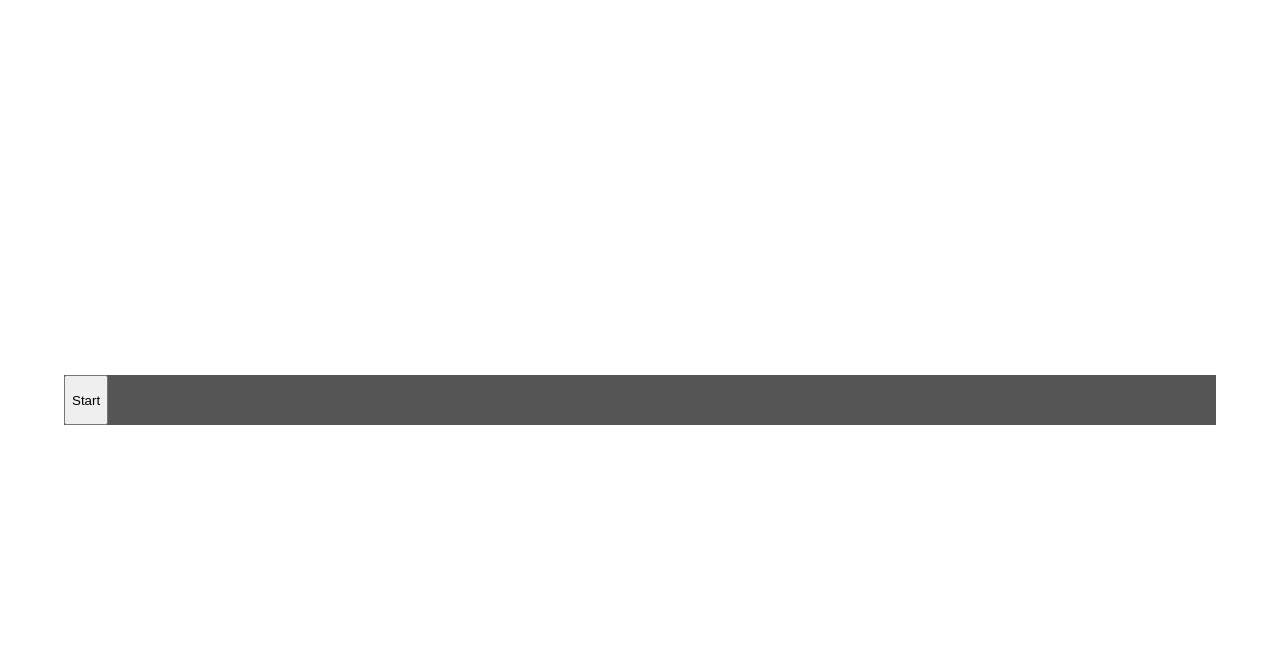
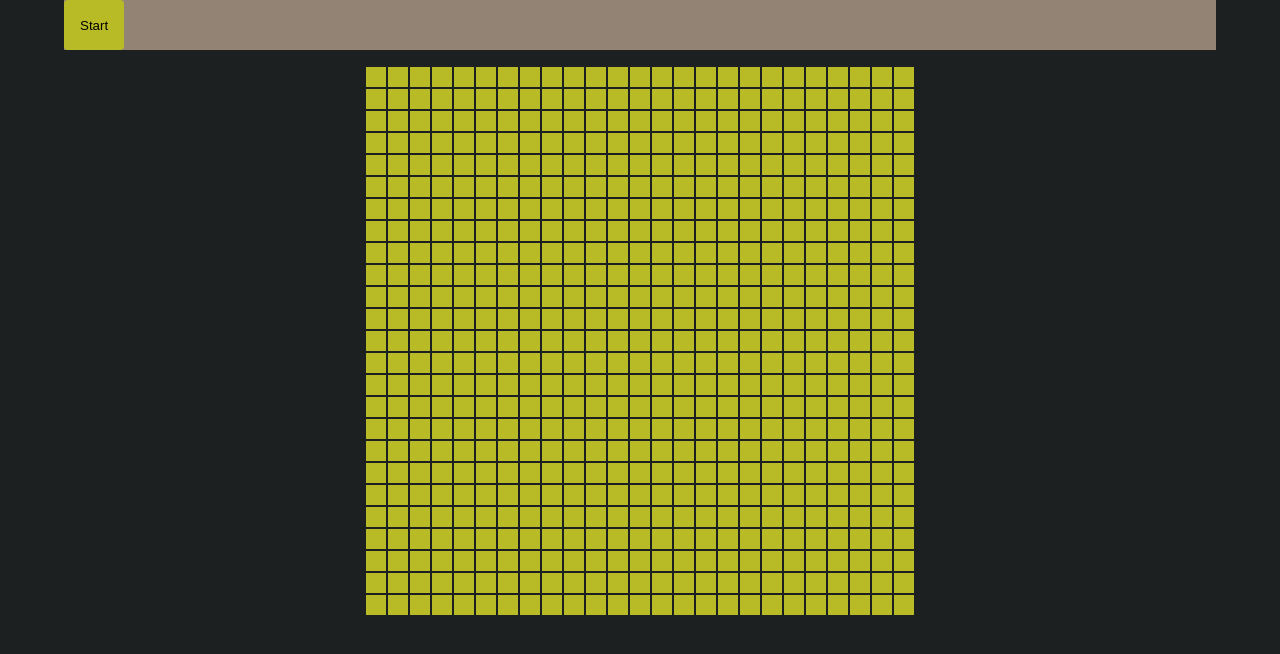
Before and after one commit to JavierPoduje/vue-snake, a Vue app: page / in a window 1280 px wide. Shown: the top 654 px of the page. Built offline with nearby package versions, Linux system fonts and the light colour scheme.

Commit message:
feat: add grid and navbar

```diff
--- a/src/App.vue
+++ b/src/App.vue
@@ -1,16 +1,23 @@
-<script setup lang="ts">
-  import GameNavbar from './components/GameNavbar.vue'
-</script>
-
 <template>
   <main class="main">
     <GameNavbar />
+    <GameGrid />
   </main>
 </template>
 
+<script setup lang="ts">
+  import GameNavbar from './components/GameNavbar.vue'
+  import GameGrid from './components/GameGrid.vue'
+</script>
+
 <style scoped lang="scss">
   .main {
+    align-items: center;
+    display: flex;
+    flex-direction: column;
+    gap: 1rem;
+    height: 100%;
+    justify-content: center;
     width: 100%;
-    height: 100%;
   }
 </style>
--- a/src/assets/base.scss
+++ /dev/null
@@ -1,73 +0,0 @@
-/* color palette from <https://github.com/vuejs/theme> */
-:root {
-  --vt-c-white: #ffffff;
-  --vt-c-white-soft: #f8f8f8;
-  --vt-c-white-mute: #f2f2f2;
-
-  --vt-c-black: #181818;
-  --vt-c-black-soft: #222222;
-  --vt-c-black-mute: #282828;
-
-  --vt-c-indigo: #2c3e50;
-
-  --vt-c-divider-light-1: rgba(60, 60, 60, 0.29);
-  --vt-c-divider-light-2: rgba(60, 60, 60, 0.12);
-  --vt-c-divider-dark-1: rgba(84, 84, 84, 0.65);
-  --vt-c-divider-dark-2: rgba(84, 84, 84, 0.48);
-
-  --vt-c-text-light-1: var(--vt-c-indigo);
-  --vt-c-text-light-2: rgba(60, 60, 60, 0.66);
-  --vt-c-text-dark-1: var(--vt-c-white);
-  --vt-c-text-dark-2: rgba(235, 235, 235, 0.64);
-}
-
-/* semantic color variables for this project */
-:root {
-  --color-background: var(--vt-c-white);
-  --color-background-soft: var(--vt-c-white-soft);
-  --color-background-mute: var(--vt-c-white-mute);
-
-  --color-border: var(--vt-c-divider-light-2);
-  --color-border-hover: var(--vt-c-divider-light-1);
-
-  --color-heading: var(--vt-c-text-light-1);
-  --color-text: var(--vt-c-text-light-1);
-
-  --section-gap: 160px;
-}
-
-@media (prefers-color-scheme: dark) {
-  :root {
-    --color-background: var(--vt-c-black);
-    --color-background-soft: var(--vt-c-black-soft);
-    --color-background-mute: var(--vt-c-black-mute);
-
-    --color-border: var(--vt-c-divider-dark-2);
-    --color-border-hover: var(--vt-c-divider-dark-1);
-
-    --color-heading: var(--vt-c-text-dark-1);
-    --color-text: var(--vt-c-text-dark-2);
-  }
-}
-
-*,
-*::before,
-*::after {
-  box-sizing: border-box;
-  margin: 0;
-  font-weight: normal;
-}
-
-body {
-  min-height: 100vh;
-  color: var(--color-text);
-  background: var(--color-background);
-  transition: color 0.5s, background-color 0.5s;
-  line-height: 1.6;
-  font-family: Inter, -apple-system, BlinkMacSystemFont, 'Segoe UI', Roboto, Oxygen, Ubuntu,
-    Cantarell, 'Fira Sans', 'Droid Sans', 'Helvetica Neue', sans-serif;
-  font-size: 15px;
-  text-rendering: optimizeLegibility;
-  -webkit-font-smoothing: antialiased;
-  -moz-osx-font-smoothing: grayscale;
-}
--- a/src/assets/main.scss
+++ b/src/assets/main.scss
@@ -1,18 +1,65 @@
-@import './base.scss';
+#app {
+  width: 90%;
+}
+
+$radius: 4px;
+
+$colors: (
+  bg-h: #1d2021,
+  bg: #282828,
+  bg_s: #32302f,
+  bg1: #3c3836,
+  bg2: #504945,
+  bg3: #665c54,
+  bg4: #7c6f64,
+
+  fg: #fbf1c7,
+  fg1: #ebdbb2,
+  fg2: #d5c4a1,
+  fg3: #bdae93,
+  fg4: #a89984,
+
+  red: #fb4934,
+  green: #b8bb26,
+  yellow: #fabd2f,
+  blue: #83a598,
+  purple: #d3869b,
+  aqua: #8ec07c,
+  gray: #928374,
+  orange: #fe8019,
+
+  red-dim: #cc2412,
+  green-dim: #98971a,
+  yellow-dim: #d79921,
+  blue-dim: #458588,
+  purple-dim: #b16286,
+  aqua-dim: #689d6a,
+  gray-dim: #a89984,
+  orange-dim: #d65d0e
+);
+
+*,
+*::before,
+*::after {
+  box-sizing: border-box;
+  margin: 0;
+  font-weight: normal;
+}
 
 body {
+  min-height: 100vh;
+  color: map-get($colors, fg);
+  background: map-get($colors, bg-h);
+  transition: color 0.5s, map-get($colors, bg) 0.5s;
+  line-height: 1.6;
+  font-family: Inter, -apple-system, BlinkMacSystemFont, 'Segoe UI', Roboto,
+    Oxygen, Ubuntu, Cantarell, 'Fira Sans', 'Droid Sans', 'Helvetica Neue',
+    sans-serif;
+  font-size: 15px;
+  text-rendering: optimizeLegibility;
+  -webkit-font-smoothing: antialiased;
+  -moz-osx-font-smoothing: grayscale;
   display: flex;
   align-items: center;
   justify-content: center;
 }
-
-#app {
-  width: 90%;
-}
-
-$colors: (
-  black: #282828,
-  white: #f2ecff,
-  green: #00c896,
-  gray: #555555
-);
--- /dev/null
+++ b/src/components/GameButton.vue
@@ -0,0 +1,21 @@
+<template>
+  <button class="button" @click="onClick">{{ props?.text }}</button>
+</template>
+
+<script setup>
+  const props = defineProps(['text', 'onClick'])
+</script>
+
+<style scoped lang="scss">
+  @import '../assets/main.scss';
+
+  .button {
+    background-color: map-get($colors, green);
+    cursor: pointer;
+    min-height: 36px;
+    outline: none;
+    border: none;
+    padding: 0.5rem 1rem;
+    border-radius: $radius;
+  }
+</style>
--- /dev/null
+++ b/src/components/GameGrid.vue
@@ -0,0 +1,48 @@
+<template>
+  <section class="grid">
+    <div v-for="(row, rowIdx) in grid" :key="rowIdx" class="grid__col">
+      <div
+        v-for="(col, colIdx) in row"
+        :key="`${rowIdx}-${colIdx}`"
+        class="grid__cell_container"
+      >
+        <div class="cell" />
+      </div>
+    </div>
+  </section>
+</template>
+
+<script setup>
+  const numberOfColumns = 25
+  const grid = new Array(numberOfColumns)
+    .fill()
+    .map(() => new Array(numberOfColumns).fill().map((_, colIdx) => colIdx))
+</script>
+
+<style scoped lang="scss">
+  @import '../assets/main.scss';
+
+  $number_of_columns: 25;
+  $cell_size: 20px;
+  $gap_between_cells: 1px;
+
+  .grid {
+    display: grid;
+    grid-template-columns: repeat($number_of_columns, 1fr);
+    grid-template-rows: repeat($number_of_columns, 1fr);
+
+    &__cell_container {
+      margin: 0;
+      display: flex;
+      align-items: center;
+      justify-content: center;
+      padding: $gap_between_cells;
+    }
+
+    .cell {
+      background-color: map-get($colors, green);
+      height: $cell-size;
+      width: $cell-size;
+    }
+  }
+</style>
--- a/src/components/GameNavbar.vue
+++ b/src/components/GameNavbar.vue
@@ -1,11 +1,12 @@
 <template>
   <nav class="navbar">
-    <button @click="gameStore.startGame">Start</button>
+    <GameButton text="Start" :onClick="gameStore?.startGame" />
   </nav>
 </template>
 
 <script setup>
   import useGameStore from '../stores/game.ts'
+  import GameButton from './GameButton.vue'
 
   const gameStore = useGameStore()
 </script>
```
